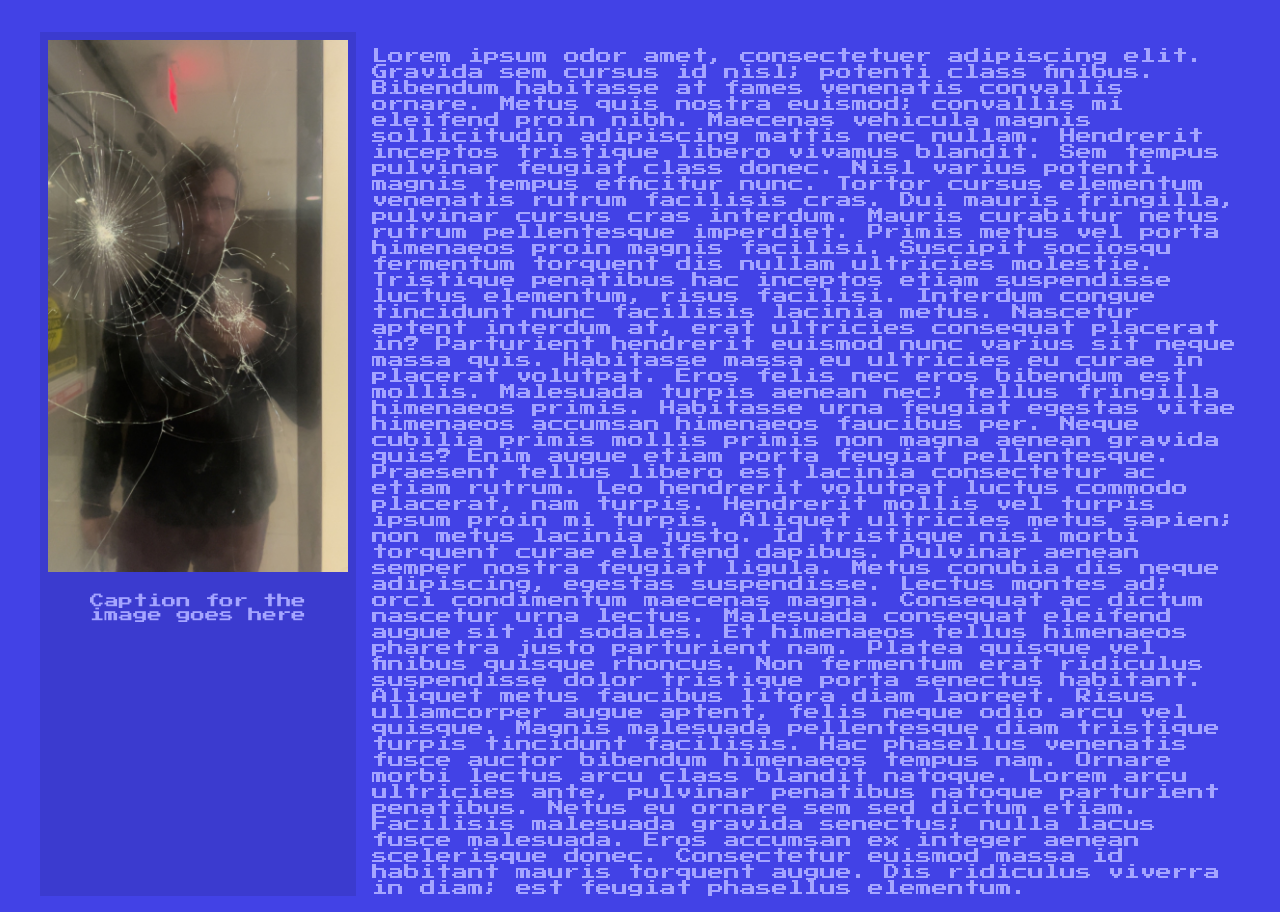
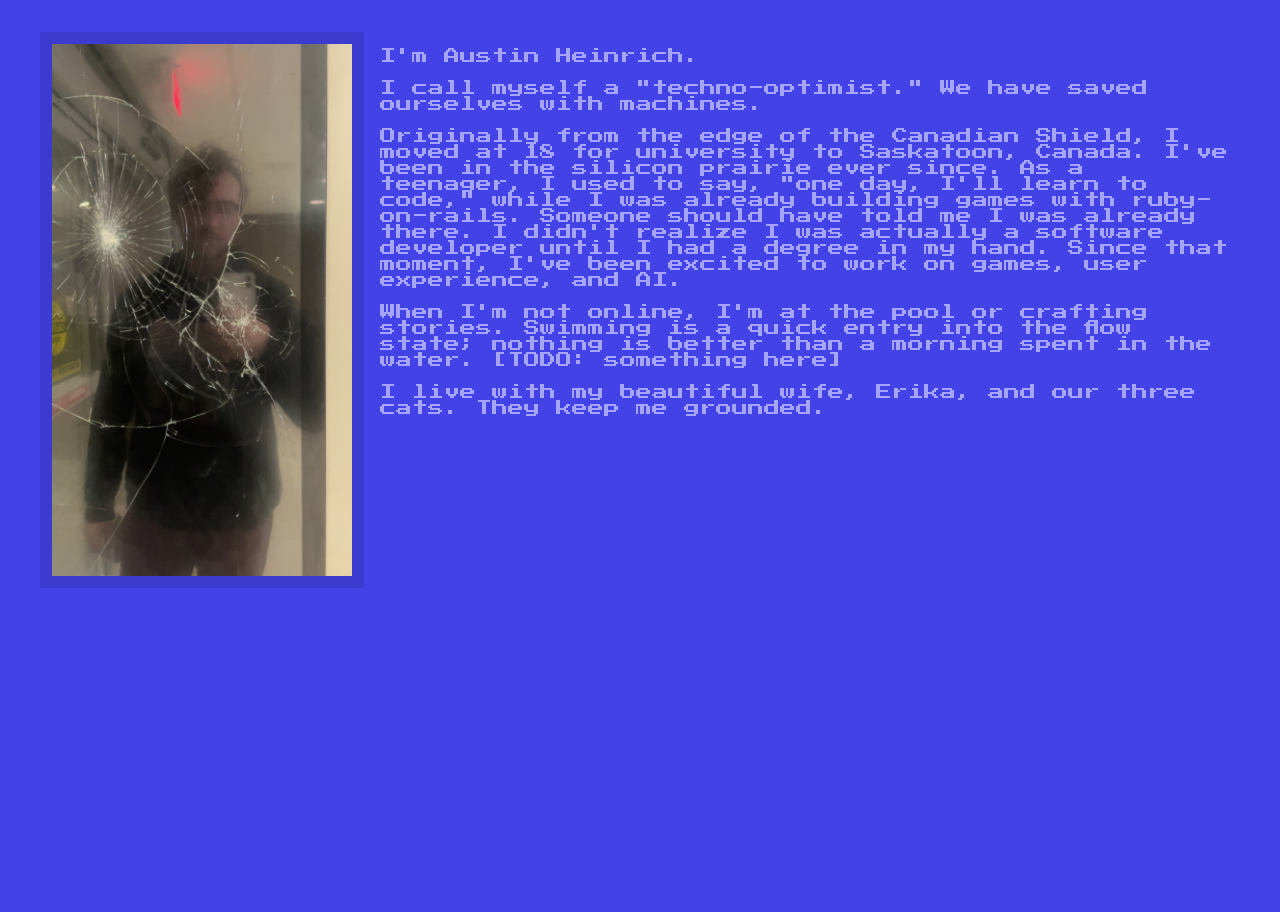
Before and after one commit to xarillian/xarillian.com, a Flask app: page / in a window 1280 px wide. Shown: the part 136-1048 px from the top of the page. After the commit the page ends 724 px from the top, so only its background shows below. Run offline with Flask 3, Linux system fonts and the light colour scheme; some libraries are stand-ins or nearby versions.

Commit message:
about me section

```diff
--- a/const.py
+++ b/const.py
@@ -3,4 +3,5 @@ QUOTES = [
   'it\'s not the mountains we conquer, but ourselves',
   'a ship in a harbour is safe, but that is not what ships are built for',
   'everything excellent is as difficult as it is rare',
+  'you can just do things',
 ]
--- a/static/styles.css
+++ b/static/styles.css
@@ -13,12 +13,10 @@
 }
 
 .wiki-image-container {
-  float: left;
   margin-right: 1em;
-  margin-bottom: 0.5em;
   max-width: 300px;
   background-color: rgba(0, 0, 0, 0.1);
-  padding: 0.5em;
+  padding: 0.75em;
 }
 
 .wiki-image {
@@ -28,13 +26,14 @@
 }
 
 .wiki-caption {
-  font-size: 0.9em;
+  font-size: 0.75em;
   text-align: center;
-  padding: 0.5em 0;
+  margin-bottom: 0.25em;
 }
 
 .wiki-content {
   flex: 1;
+  max-height: inherit;
   min-width: 300px;
 }
 
@@ -187,7 +186,7 @@ h1:hover::after {
   }
 
   .wiki-image-container {
-    float: none;
+    float: left;
     margin: 0 auto 1em;
   }
 
--- a/templates/index.html
+++ b/templates/index.html
@@ -28,25 +28,35 @@
   </header>
   <br />
   <main>
-    <div class="wiki-container">
+    <section id="about-me" class="wiki-container">
       <div class="wiki-image-container">
-          <img class="wiki-image" src='../static/austin3.webp' alt="Description of image" />
-          <p class="wiki-caption">Caption for the image goes here</p>
+        <img
+          class="wiki-image"
+          src='../static/austin3.webp'
+          alt="a selfie of me in the reflection a broken mcdonald's kiosk"
+        />
       </div>
       <div class="wiki-content">
-          <p>
-            Lorem ipsum odor amet, consectetuer adipiscing elit. Gravida sem cursus id nisl; potenti class finibus. Bibendum habitasse at fames venenatis convallis ornare. Metus quis nostra euismod; convallis mi eleifend proin nibh. Maecenas vehicula magnis sollicitudin adipiscing mattis nec nullam. Hendrerit inceptos tristique libero vivamus blandit. Sem tempus pulvinar feugiat class donec. Nisl varius potenti magnis tempus efficitur nunc. Tortor cursus elementum venenatis rutrum facilisis cras. Dui mauris fringilla, pulvinar cursus cras interdum.
+        <p>I'm Austin Heinrich.</p>
+        <p>I call myself a "techno-optimist." We have saved ourselves with machines.</p>
+        <p>
+          Originally from the edge of the Canadian Shield, I moved at 18 for university to Saskatoon, Canada. I've been
+          in the silicon prairie ever since.
 
-Mauris curabitur netus rutrum pellentesque imperdiet. Primis metus vel porta himenaeos proin magnis facilisi. Suscipit sociosqu fermentum torquent dis nullam ultricies molestie. Tristique penatibus hac inceptos etiam suspendisse luctus elementum, risus facilisi. Interdum congue tincidunt nunc facilisis lacinia metus. Nascetur aptent interdum at, erat ultricies consequat placerat in? Parturient hendrerit euismod nunc varius sit neque massa quis. Habitasse massa eu ultricies eu curae in placerat volutpat. Eros felis nec eros bibendum est mollis.
-
-Malesuada turpis aenean nec; tellus fringilla himenaeos primis. Habitasse urna feugiat egestas vitae himenaeos accumsan himenaeos faucibus per. Neque cubilia primis mollis primis non magna aenean gravida quis? Enim augue etiam porta feugiat pellentesque. Praesent tellus libero est lacinia consectetur ac etiam rutrum. Leo hendrerit volutpat luctus commodo placerat, nam turpis. Hendrerit mollis vel turpis ipsum proin mi turpis. Aliquet ultricies metus sapien; non metus lacinia justo. Id tristique nisi morbi torquent curae eleifend dapibus.
-
-Pulvinar aenean semper nostra feugiat ligula. Metus conubia dis neque adipiscing, egestas suspendisse. Lectus montes ad; orci condimentum maecenas magna. Consequat ac dictum nascetur urna lectus. Malesuada consequat eleifend augue sit id sodales. Et himenaeos tellus himenaeos pharetra justo parturient nam. Platea quisque vel finibus quisque rhoncus. Non fermentum erat ridiculus suspendisse dolor tristique porta senectus habitant. Aliquet metus faucibus litora diam laoreet.
-
-Risus ullamcorper augue aptent, felis neque odio arcu vel quisque. Magnis malesuada pellentesque diam tristique turpis tincidunt facilisis. Hac phasellus venenatis fusce auctor bibendum himenaeos tempus nam. Ornare morbi lectus arcu class blandit natoque. Lorem arcu ultricies ante, pulvinar penatibus natoque parturient penatibus. Netus eu ornare sem sed dictum etiam. Facilisis malesuada gravida senectus; nulla lacus fusce malesuada. Eros accumsan ex integer aenean scelerisque donec. Consectetur euismod massa id habitant mauris torquent augue. Dis ridiculus viverra in diam; est feugiat phasellus elementum.
-          </p>
+          As a teenager, I used to say, "one day, I'll learn to code," while I was already building games with
+          ruby-on-rails. Someone should have told me I was already there. I didn't realize I was actually a software
+          developer until I had a degree in my hand. Since that moment, I've been excited to work on games, user
+          experience, and AI.
+        </p>
+        <p>
+          When I'm not online, I'm at the pool or crafting stories. Swimming is a quick entry into the flow state;
+          nothing is better than a morning spent in the water. [TODO: something here]
+        </p>
+        <p>
+          I live with my beautiful wife, Erika, and our three cats. They keep me grounded.
+        </p>
       </div>
-  </div>
+    </section>
   </main>
 </body>
 </html>
```
Also changed, not shown: TODO.md (+1 -0 lines).
